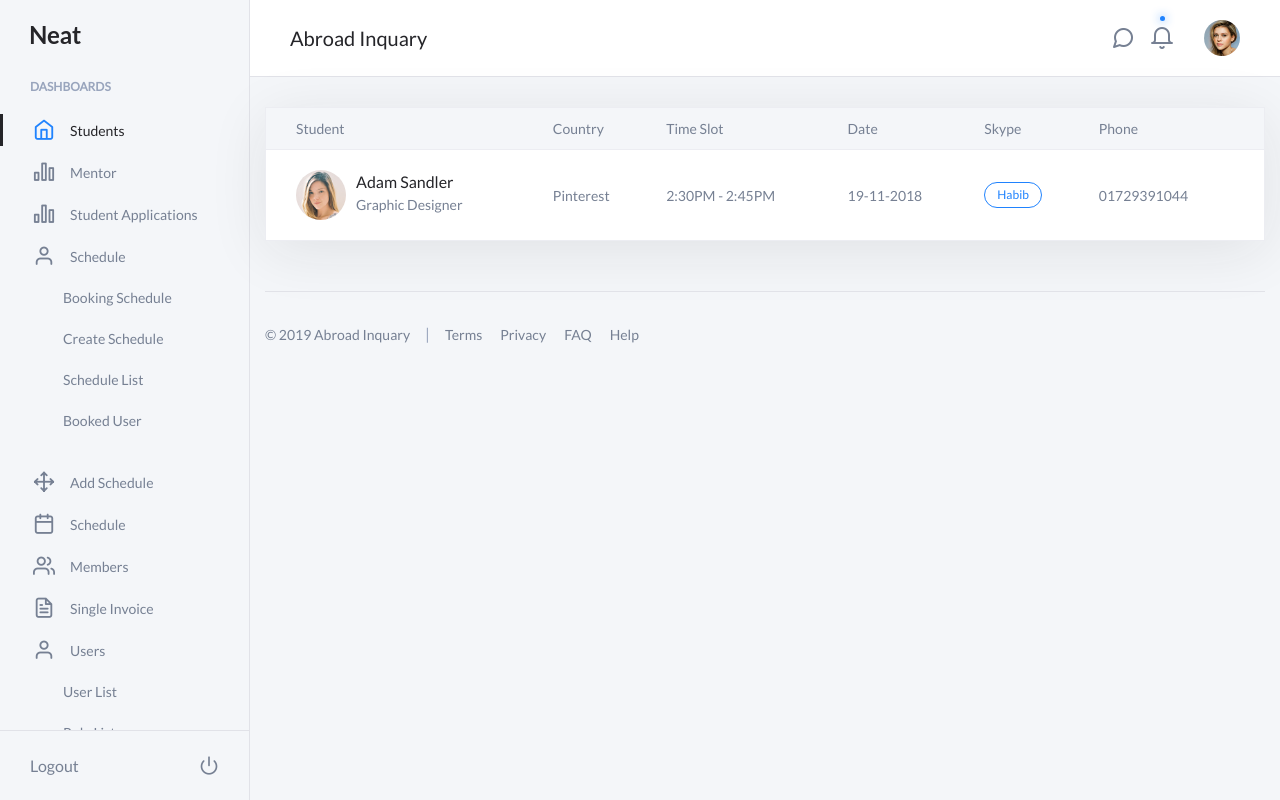
After one commit to xphabib/AbroadInquary, a Rails app: page /dashboard/schedules/booked_users in a window 1280 px wide. The commit adds this page. Run offline with Rails 7, Linux system fonts and the light colour scheme; the visitor is signed in with stand-in values (Sample User, id 1); some libraries are stand-ins or nearby versions.

```diff
--- a/app/controllers/schedules_controller.rb
+++ b/app/controllers/schedules_controller.rb
@@ -1,8 +1,56 @@
 class SchedulesController < ApplicationController
   layout 'dashboard'
+  before_action :set_schedule, only: [:show, :edit, :update, :destroy]
+
   def index
+    @schedules = current_user.schedules
   end
+
   def new
     @schedule = Schedule.new
   end
+
+
+  def show
+  end
+
+  def edit
+
+  end
+
+  def create
+    @schedule = current_user.schedules.new(schedule_params)
+    @schedule.mentor_id = current_user.id
+    if @schedule.save!
+      redirect_to @schedule
+    else
+      redirect_to new_schedule_path
+    end
+  end
+
+  def update
+
+  end
+
+  def destroy
+
+  end
+
+  def booking_schedule
+
+  end
+
+  def booked_users
+
+  end
+
+
+  private
+  def schedule_params
+    params.require(:schedule).permit!
+  end
+
+  def set_schedule
+    @schedule = Schedule.find(params[:id])
+  end
 end
--- a/app/models/schedule.rb
+++ b/app/models/schedule.rb
@@ -18,6 +18,7 @@
 
 class Schedule < ApplicationRecord
   has_many :payments, as: :paymentable
-  belongs_to :mentor
-  belongs_to :student
+  # belongs_to :mentor,
+   belongs_to :user
+  # belongs_to :student
 end
--- a/app/models/user.rb
+++ b/app/models/user.rb
@@ -33,6 +33,7 @@
 
 class User < ApplicationRecord
   belongs_to :city, optional: true
+  has_many :schedules
   # Include default devise modules. Others available are:
   # :confirmable, :lockable, :timeoutable, :trackable and :omniauthable
   devise :database_authenticatable, :registerable,
--- /dev/null
+++ b/app/views/schedules/booked_users.html.erb
@@ -0,0 +1,45 @@
+<div class="row">
+  <div class="col-12">
+    <div class="c-table-responsive@wide">
+      <table class="c-table">
+        <thead class="c-table__head">
+        <tr class="c-table__row">
+          <th class="c-table__cell c-table__cell--head">Student</th>
+          <th class="c-table__cell c-table__cell--head">Country</th>
+          <th class="c-table__cell c-table__cell--head">Time Slot</th>
+          <th class="c-table__cell c-table__cell--head">Date</th>
+          <th class="c-table__cell c-table__cell--head">Skype</th>
+          <th class="c-table__cell c-table__cell--head">Phone</th>
+        </tr>
+        </thead>
+
+        <tbody>
+
+        <tr class="c-table__row">
+          <td class="c-table__cell">
+            <div class="o-media">
+              <div class="o-media__img u-mr-xsmall">
+                <div class="c-avatar c-avatar--small">
+                  <%= image_tag 'avatar1-72.jpg', class: "c-avatar__img", alt: "user name" %>
+                </div>
+              </div>
+              <div class="o-media__body">
+                <h6>Adam Sandler</h6>
+                <p>Graphic Designer</p>
+              </div>
+            </div>
+          </td>
+          <td class="c-table__cell">Pinterest</td>
+          <th class="c-table__cell">2:30PM - 2:45PM</th>
+          <td class="c-table__cell">19-11-2018</td>
+          <td class="c-table__cell">
+            <a class="c-badge c-badge--small c-badge--info" href="#">Habib</a>
+          </td>
+          <td class="c-table__cell"> 01729391044 </td>
+        </tr>
+
+        </tbody>
+      </table>
+    </div>
+  </div>
+</div>
--- a/app/views/shared/dashboard/_footer.html.erb
+++ b/app/views/shared/dashboard/_footer.html.erb
@@ -1,7 +1,7 @@
 <div class="row">
   <div class="col-12">
     <footer class="c-footer">
-      <p>© 2018 Neat, Inc</p>
+      <p>© 2019 Abroad Inquary</p>
       <span class="c-footer__divider">|</span>
       <nav>
         <a class="c-footer__link" href="#">Terms</a>
--- a/app/views/shared/dashboard/_sidebar.html.erb
+++ b/app/views/shared/dashboard/_sidebar.html.erb
@@ -22,23 +22,27 @@
         </li>
 
         <li>
+          <%= link_to student_applications_path, class: "c-sidebar__link" do %>
+            <i class="c-sidebar__icon feather icon-bar-chart-2"></i>Student Applications
+          <% end %>
+        </li>
+
+
+        <li>
           <%= link_to '#', class: "c-sidebar__link" do %>
             <i class="c-sidebar__icon feather icon-user"></i>Schedule
           <% end %>
 
           <!-- Always visible submenu -->
           <ul class="c-sidebar__list">
-            <li><%= link_to 'Booking Schedule', new_schedule_path, class: "c-sidebar__link" %></li>
+            <li><%= link_to 'Booking Schedule', schedules_path, class: "c-sidebar__link" %></li>
             <li><%= link_to 'Create Schedule', new_schedule_path, class: "c-sidebar__link" %></li>
-            <li><%= link_to 'Schedule List', new_schedule_path, class: "c-sidebar__link" %></li>
-            <li><%= link_to 'Schedule List', new_schedule_path, class: "c-sidebar__link" %></li>
+            <li><%= link_to 'Schedule List', schedules_path, class: "c-sidebar__link" %></li>
             <li>
-              <%= link_to schedules_path, class: "c-sidebar__link" do %>
-                Add Schedule
+              <%= link_to booked_users_schedules_path, class: "c-sidebar__link" do %>
+                Booked User
               <% end %>
             </li>
-            <li><a class="c-sidebar__link" href="#">Paid List</a></li>
-            <li><a class="c-sidebar__link" href="#">Free List</a></li>
           </ul>
         </li>
 
--- a/config/routes.rb
+++ b/config/routes.rb
@@ -1,5 +1,5 @@
 Rails.application.routes.draw do
-  resources :student_applications
+
   devise_for :users, controllers:
       {
           sessions: 'users/sessions',
@@ -18,7 +18,13 @@ Rails.application.routes.draw do
 
   scope :dashboard do
     get '/', to: "dashboard#index"
+    resources :student_applications
     resources :users
-    resources :schedules
+    resources :schedules do
+      collection do
+        get :booking_schedule
+        get :booked_users
+      end
+    end
   end
 end
```
Also changed, not shown: app/views/schedules/index.html.erb (+23 -21 lines), app/views/schedules/new.html.erb (+29 -2 lines), app/views/schedules/show.html.erb (added, +12 -0 lines).
